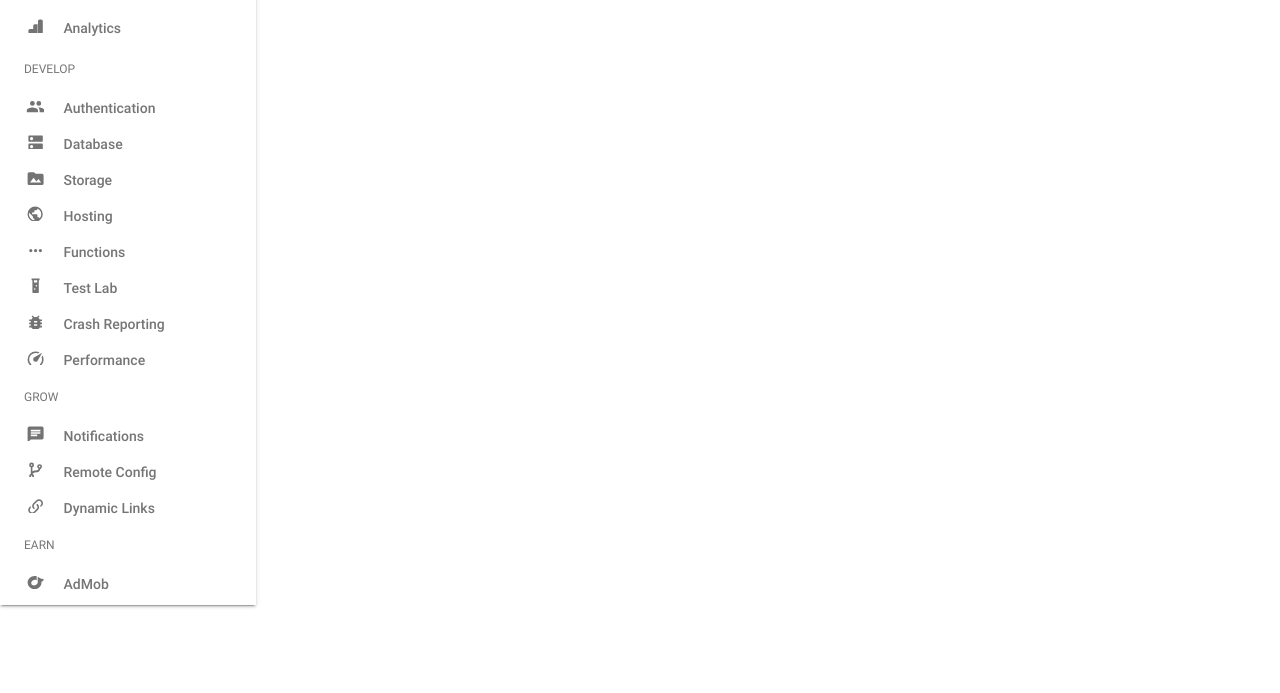
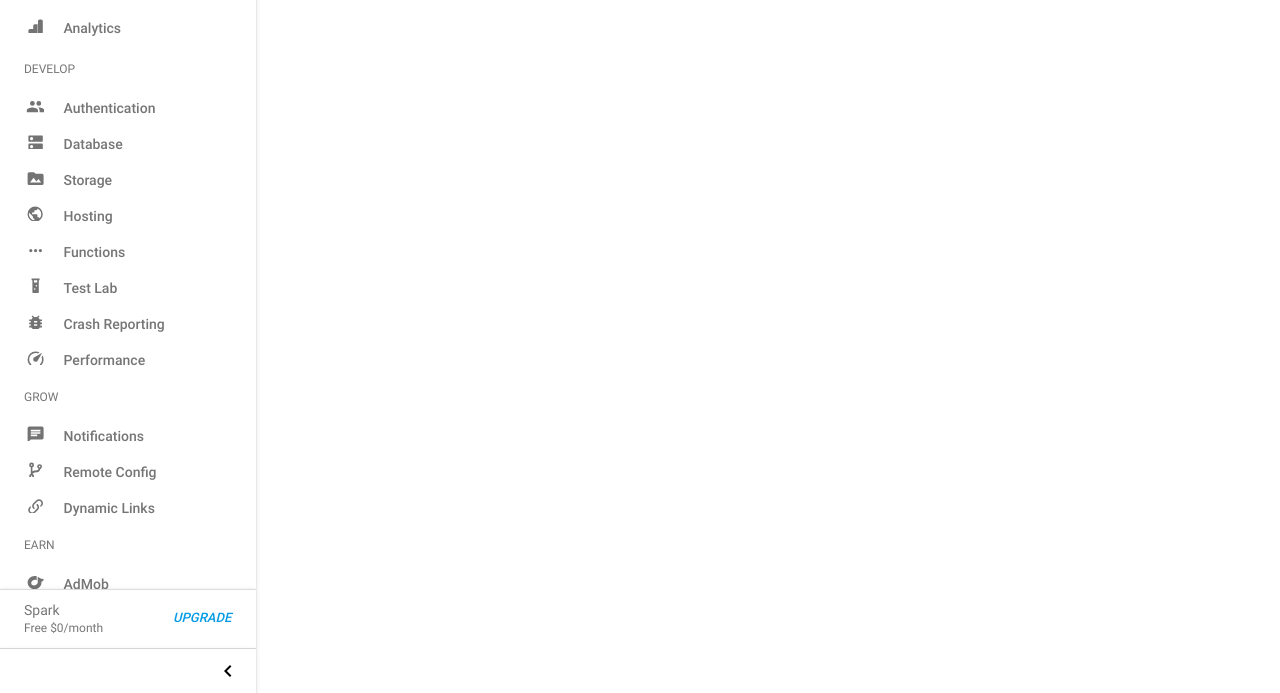
Before and after one commit to khodabande/Web-HW1, a plain HTML site: page index.htm in a window 1280 px wide. Shown: the part 107-800 px from the top of the page. Drawn offline with Linux system fonts and the light colour scheme.

Commit message:
basic side-menu-2

```diff
--- a/css/main.css
+++ b/css/main.css
@@ -45,9 +45,30 @@ nav.navbar {
 	width: 256px !important;
 	top: 48px !important;
 	z-index: 888 !important;
-	height: calc(100% - 32px - 104px)
+	height: calc(100%  - 104px - 48px);
+	padding-bottom: 32px;
 }
 
+#side-navbar1 {
+	width: 256px !important;
+	top: calc(100%  - 104px) !important;
+	z-index: 888 !important;
+	height: 60px;
+	position: fixed;
+	padding: 12px 24px;
+	border-bottom: 1px;
+	border-top: 1px;
+	border-bottom-style: solid;
+	border-top-style: solid;
+	border-color: rgb(220, 220, 220);
+
+}
+
+#side-navbar2 {
+	width: 256px !important;
+	top: calc(100%  - 44px) !important;
+	z-index: 888 !important;
+}
 #sidenav-overlay {
 	z-index: 887 !important;
 }
@@ -94,11 +115,22 @@ nav.navbar .collapsed {
 	border-left-width: 1px; */
 }
 
+
 #overview-div {
-		border-right-style: solid;
+	border-right-style: solid;
 	border-right-color:  rgb(220, 220, 220);
 	border-right-width: 1px;
 }
+
+@media only screen and (max-width: 992px) {
+	#overview-btn > a {
+		padding: 0;
+	}
+	/* #side-navbar1 {
+		display: none;
+	} */
+}
+
 .nav-item {
 	width: 241px;
 	height: 36px;
--- a/index.htm
+++ b/index.htm
@@ -20,7 +20,7 @@
 			<nav>
 				<div class="nav-wrapper">
 					<a href="#" class="logo"><img src="img/logo.png" class="logo-image"/><img src="img/logotype.svg" class="logo-type"/></a>
-					<a href="#" data-activates="side-navbar" class="button-collapse"><i class="material-icons">menu</i></a>
+					<a href="#" data-activates="side-navbar" class="button-collapse" onclick="show_fix_sidenav()"><i class="material-icons">menu</i></a>
 
 					<ul class="right hide-on-med-and-down">
 						<li><a href="test.html"><i class="material-icons left">remove_red_eye</i> View only</a></li>
@@ -197,11 +197,30 @@
 							</div>
 						</a>
 				</li>
-
-				<li class="nav-item" style="position: fixed">
-						heyy
-				</li>
 			</ul>
+			<div class="side-nav fixed" id="side-navbar1" style="line-height: 16px;" >
+					<div layout="column" flex="" class="layout-column flex" style="display: inline">
+						<div style="font-size: 14px;color: rgba(0,0,0,0.54);display: inline">
+							Spark
+						</div>
+						<a href="test.html" class="right " style="margin-right: -12px;padding: 8px 12px; height: 32px;width: 83px;font-size: 13px;background-color:white;border: none;color: rgb(3,155,229);font-style:oblique">
+							<strong>
+								UPGRADE
+							</strong>
+						</a>
+						<div style="font-size:12px;color: rgba(0,0,0,0.54);display: inline">
+							<span><br>
+								Free
+							</span>
+							 $0/month
+						</div>
+					</div>
+			</div>
+			<button class="right side-nav fixed" id="side-navbar2" style="line-height: 16px;padding: 10px 16px;background-color: white;border: none;height: 44px;">
+					<svg class="right" style="width:24px;height:24px" viewBox="0 0 24 24">
+						<path fill="#000000" d="M15.41,16.58L10.83,12L15.41,7.41L14,6L8,12L14,18L15.41,16.58Z" />
+					</svg>
+			</button>
 		</div>
 
 	</header>
--- a/js/main.js
+++ b/js/main.js
@@ -1,3 +1,7 @@
 $( document ).ready(function(){
 	$(".button-collapse").sideNav();
 });
+
+function show_fix_sidenav() {
+    document.getElementById("side-navbar1").style.marginLeft = "241px";
+}
```
